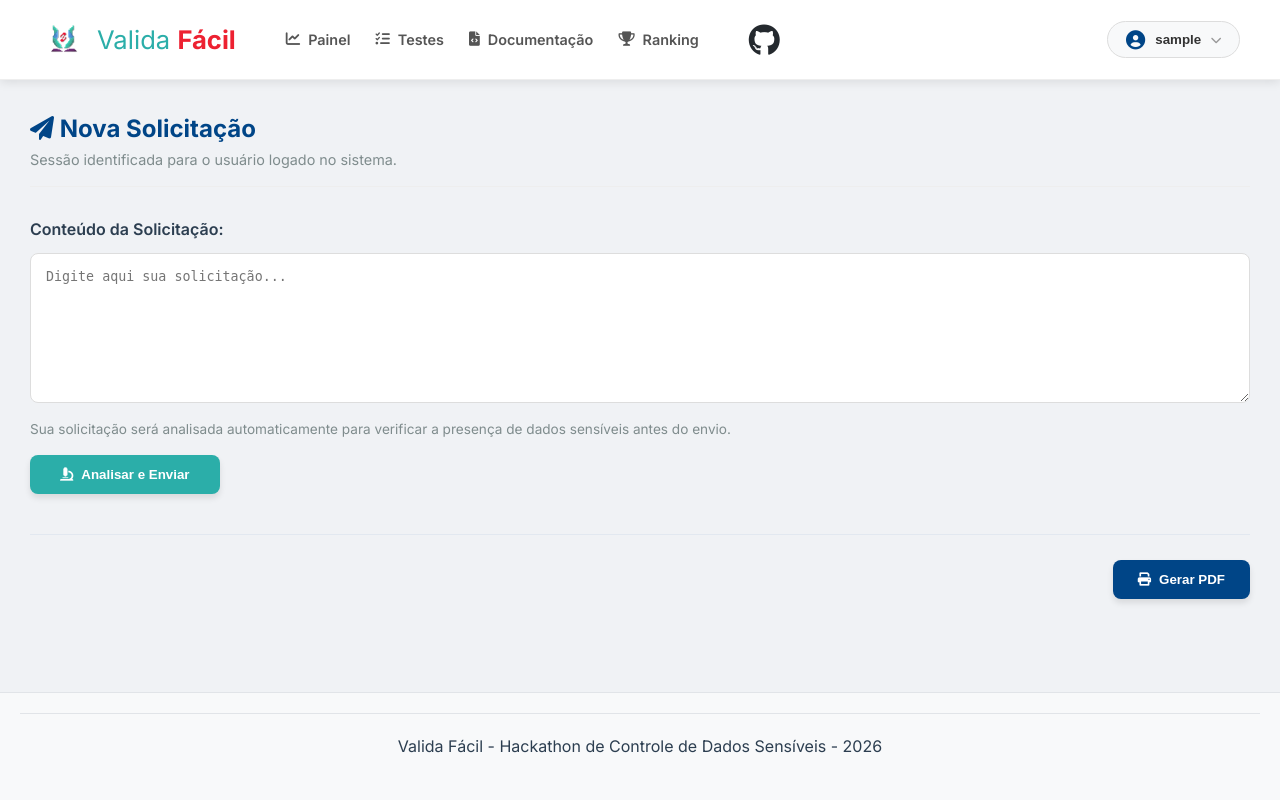
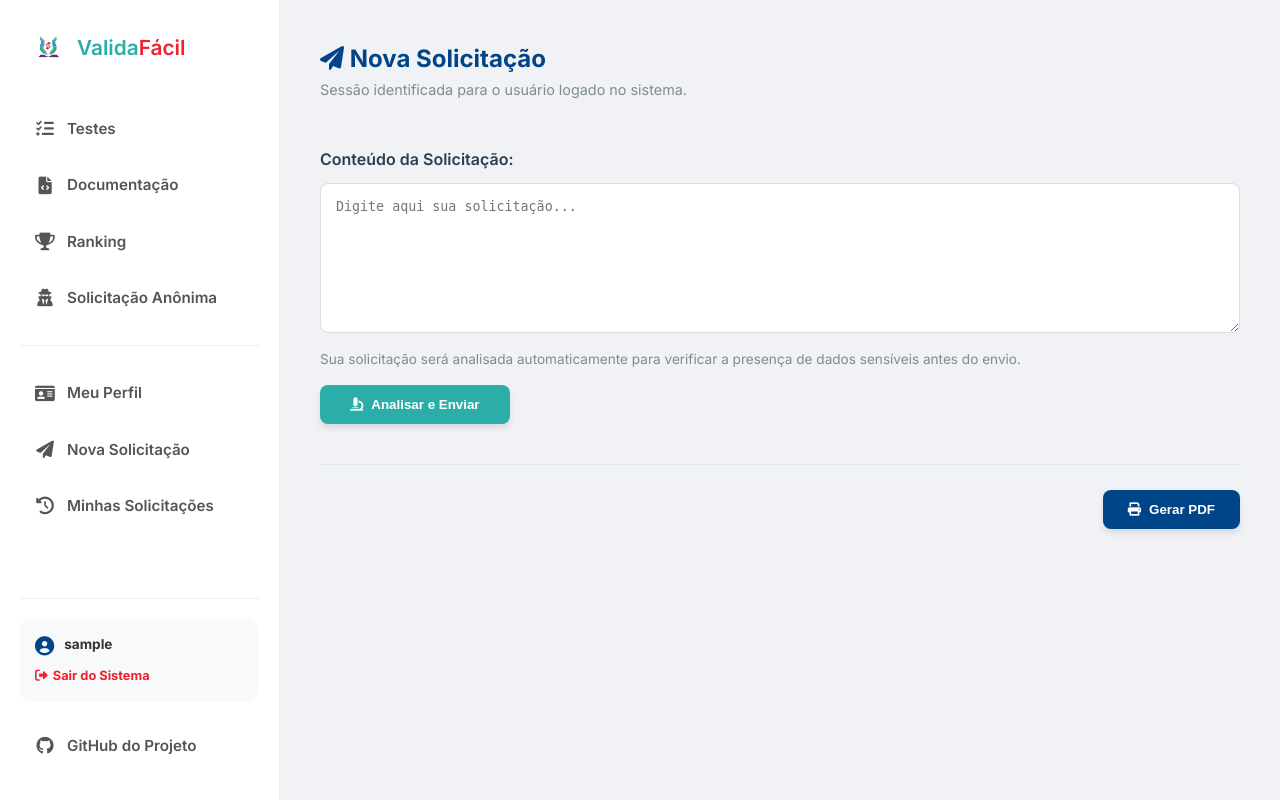
Before and after one commit to KD-Devz/Hackathon_Controle_Social_Desafio_Participa_DF, a Flask app: page /nova_solicitacao in a window 1280 px wide. Run offline with Flask 3, Linux system fonts and the light colour scheme; the visitor is signed in with stand-in values (Sample User, id 1); data comes from the database, SQL or seed files in the repository.

Commit message:
feat(projeto): Style com menu lateral

```diff
--- a/src/utils/carregador.py
+++ b/src/utils/carregador.py
@@ -308,9 +308,7 @@ def remover_substrings(lista):
 
 
 def calcular_escala_criticidade(valor_bruto):
-    # Definimos um valor máximo teórico para o sistema (ex: 1000)
-    # ou usamos o maior valor observado na amostra atual
-    valor_max = 1000
+    valor_max = 30
     valor_min = 0
 
     # Aplicação da fórmula de normalização
--- a/templates/base.html
+++ b/templates/base.html
@@ -18,73 +18,108 @@
     <link rel="stylesheet" href="{{ url_for('static', filename='css/tables.css') }}">
 
     <style>
-        /* Ajustes para o novo layout sem Sidebar */
+        :root {
+            --sidebar-width: 280px;
+            --sidebar-bg: #ffffff;
+        }
+
+        body {
+            background-color: var(--bg-body);
+            margin: 0;
+        }
+
+        /* Container que divide Sidebar e Conteúdo */
         .app-container {
             display: flex;
-            flex-direction: column;
             min-height: 100vh;
         }
 
-        .content-area {
-            padding: 30px;
-            max-width: 1400px;
-            margin: 0 auto;
-            width: 100%;
+        /* Estilização da Sidebar */
+        .sidebar {
+            width: var(--sidebar-width);
+            background: var(--sidebar-bg);
+            border-right: 1px solid #eee;
+            position: fixed;
+            height: 100vh;
+            display: flex;
+            flex-direction: column;
+            padding: 30px 20px;
+            z-index: 1000;
         }
 
-        .nav-link-top {
+        .sidebar-brand {
+            text-decoration: none;
+            display: flex;
+            align-items: center;
+            gap: 12px;
+            margin-bottom: 40px;
+            padding-left: 10px;
+        }
+
+        .nav-column {
+            display: flex;
+            flex-direction: column;
+            gap: 8px;
+            flex: 1;
+        }
+
+        /* Links da Sidebar */
+        .nav-link-side {
             text-decoration: none;
             color: #555;
             font-weight: 600;
-            font-size: 0.9rem;
+            font-size: 0.95rem;
             display: flex;
             align-items: center;
-            gap: 8px;
-            transition: color 0.3s;
+            gap: 12px;
+            padding: 12px 15px;
+            border-radius: 10px;
+            transition: all 0.3s;
         }
 
-        .nav-link-top:hover {
-            color: var(--primary);
+        .nav-link-side i {
+            width: 20px;
+            font-size: 1.1rem;
+            text-align: center;
         }
 
-        /* Dropdown Estilizado */
-        .dropdown-menu {
-            display: none;
-            position: absolute;
-            right: 0;
-            top: 50px;
-            background: white;
-            min-width: 220px;
-            box-shadow: 0 10px 25px rgba(0, 0, 0, 0.1);
-            border-radius: 12px;
-            z-index: 1000;
-            border: 1px solid #eee;
-            overflow: hidden;
-            animation: fadeIn 0.2s ease;
+        .nav-link-side:hover {
+            background: #f8f9fa;
+            color: var(--primary);
+            transform: translateX(5px);
         }
 
-        @keyframes fadeIn {
-            from {
-                opacity: 0;
-                transform: translateY(-10px);
-            }
-            to {
-                opacity: 1;
-                transform: translateY(0);
-            }
+        .nav-link-side.active {
+            background: var(--primary);
+            color: white;
         }
 
-        .dropdown-item {
-            display: block;
-            padding: 12px 20px;
-            color: #333;
-            text-decoration: none;
-            font-size: 0.9rem;
-            transition: background 0.2s;
+        /* Área de Conteúdo ajustada */
+        .content-area {
+            flex: 1;
+            margin-left: var(--sidebar-width); /* Empurra o conteúdo para a direita */
+            padding: 40px;
+            width: calc(100% - var(--sidebar-width));
         }
 
-        .dropdown-item:hover {
+        .sidebar-footer {
+            margin-top: auto;
+            padding-top: 20px;
+            border-top: 1px solid #eee;
+        }
+
+        .user-section-side {
+            margin-bottom: 20px;
+            padding: 15px;
             background: #f8f9fa;
+            border-radius: 12px;
+        }
+
+        @media (max-width: 992px) {
+            .sidebar { width: 80px; padding: 20px 10px; }
+            .sidebar span, .sidebar-brand span, .user-name-text { display: none; }
+            .content-area { margin-left: 80px; width: calc(100% - 80px); }
+            .nav-link-side { justify-content: center; }
         }
     </style>
     {% block head %}{% endblock %}
@@ -92,106 +127,73 @@
 <body>
 
 <div class="app-container">
-    <header class="navbar"
-            style="display: flex; justify-content: space-between; align-items: center; padding: 0 40px; height: 80px; background: white; border-bottom: 1px solid #eee; position: sticky; top: 0; z-index: 100;">
+    <aside class="sidebar">
+        <a href="{{ url_for('index.pagina_index') }}" class="sidebar-brand">
+            <img src="{{ url_for('static', filename='imagens/logo.png') }}" alt="Logo" style="height: 35px;">
+            <span style="font-size: 1.3rem; color: var(--risco-alarmante); font-weight: 600;">
+                Valida<span style="color: var(--risco-severo);">Fácil</span>
+            </span>
+        </a>
 
-        <div style="display: flex; align-items: center; gap: 50px;">
-            <a href="{{ url_for('index.pagina_index') }}"
-               style="text-decoration: none; display: flex; align-items: center; gap: 12px;">
-                <img src="{{ url_for('static', filename='imagens/logo.png') }}" alt="Logo" style="height: 45px;">
-                <span style="font-size: 1.6rem; color: var(--risco-alarmante); font-weight: 500; line-height: 1;">
-                    Valida <strong style="color: var(--risco-severo);">Fácil</strong>
-                </span>
+        <nav class="nav-column">
+            <a href="{{ url_for('lista_de_testes.pagina_testes') }}" class="nav-link-side">
+                <i class="fas fa-list-check"></i> <span>Testes</span>
+            </a>
+            <a href="{{ url_for('documentacao.pagina_documentacao') }}" class="nav-link-side">
+                <i class="fas fa-file-code"></i> <span>Documentação</span>
+            </a>
+            <a href="{{ url_for('ranking_de_testes.pagina_ranking_de_testes') }}" class="nav-link-side">
+                <i class="fas fa-trophy"></i> <span>Ranking</span>
+            </a>
+            <a href="{{ url_for('anonimo.pagina_enviar_solicitacao_anonima') }}" class="nav-link-side">
+                <i class="fas fa-user-secret"></i> <span>Solicitação Anônima</span>
             </a>
 
-            <nav style="display: flex; gap: 25px;">
-                <a href="{{ url_for('index.pagina_index') }}" class="nav-link-top"><i class="fas fa-chart-line"></i>
-                    Painel</a>
-                <a href="{{ url_for('lista_de_testes.pagina_testes') }}" class="nav-link-top"><i
-                        class="fas fa-list-check"></i> Testes</a>
-                <a href="{{ url_for('documentacao.pagina_documentacao') }}" class="nav-link-top"><i
-                        class="fas fa-file-code"></i> Documentação</a>
-                <a href="{{ url_for('ranking_de_testes.pagina_ranking_de_testes') }}" class="nav-link-top"><i
-                        class="fas fa-trophy"></i> Ranking</a>
-            </nav>
+            <hr style="border: 0; border-top: 1px solid #eee; margin: 15px 0;">
+
+            {% if session.get('user_id') %}
+                <a href="{{ url_for('perfil.pagina_meu_perfil') }}" class="nav-link-side">
+                    <i class="fas fa-id-card"></i> <span>Meu Perfil</span>
+                </a>
+                <a href="{{ url_for('solicitacao.pagina_enviar_solicitacao') }}" class="nav-link-side">
+                    <i class="fas fa-paper-plane"></i> <span>Nova Solicitação</span>
+                </a>
+                <a href="{{ url_for('solicitacao.ver_solicitacoes') }}" class="nav-link-side">
+                    <i class="fas fa-history"></i> <span>Minhas Solicitações</span>
+                </a>
+            {% endif %}
+        </nav>
+
+        <div class="sidebar-footer">
+            {% if session.get('user_id') %}
+                <div class="user-section-side">
+                    <div style="display: flex; align-items: center; gap: 10px; margin-bottom: 10px;">
+                        <i class="fas fa-user-circle" style="color: var(--primary); font-size: 1.2rem;"></i>
+                        <span class="user-name-text" style="font-weight: 700; font-size: 0.85rem; color: #333;">
+                            {{ session.get('user_name') }}
+                        </span>
+                    </div>
+                    <a href="{{ url_for('auth.logout') }}" style="text-decoration: none; color: #ed2131; font-weight: 700; font-size: 0.8rem; display: flex; align-items: center; gap: 5px;">
+                        <i class="fas fa-sign-out-alt"></i> <span>Sair do Sistema</span>
+                    </a>
+                </div>
+            {% else %}
+                <a href="{{ url_for('auth.login') }}" class="nav-link-side" style="color: var(--primary);">
+                    <i class="fas fa-sign-in-alt"></i> <span>Acessar Sistema</span>
+                </a>
+            {% endif %}
 
             <a href="https://github.com/KD-Devz/Hackathon_Controle_Social_Desafio_Participa_DF"
-               target="_blank"
-               title="Ver código no GitHub"
-               style="text-decoration: none; color: #24292e; font-size: 2rem; display: flex; align-items: center; transition: transform 0.2s;">
-                <i class="fab fa-github"></i>
+               target="_blank" class="nav-link-side">
+                <i class="fab fa-github"></i> <span>GitHub do Projeto</span>
             </a>
         </div>
-
-
-        <div class="navbar-user">
-            {% if session.get('user_id') %}
-                <div style="position: relative;">
-                    <button onclick="toggleDropdown()" id="userBtn"
-                            style="background: #f8f9fa; border: 1px solid #ddd; padding: 8px 18px; border-radius: 50px; cursor: pointer; display: flex; align-items: center; gap: 10px; font-weight: 600; transition: all 0.3s;">
-                        <i class="fas fa-user-circle" style="color: var(--primary); font-size: 1.2rem;"></i>
-                        <span style="color: #333;">{{ session.get('user_name', 'Usuário') }}</span>
-                        <i class="fas fa-chevron-down" style="font-size: 0.7rem; color: #999;"></i>
-                    </button>
-
-                    <div id="userDropdown" class="dropdown-menu">
-                        <div style="padding: 15px 20px; background: #fcfcfc; border-bottom: 1px solid #eee;">
-                            <small style="color: #999; text-transform: uppercase; font-size: 0.65rem; font-weight: 800;">Minha
-                                Conta</small>
-                        </div>
-                        <a href="{{ url_for('perfil.pagina_meu_perfil') }}" class="dropdown-item">
-                            <i class="fas fa-id-card" style="width: 20px;"></i> Meu Perfil
-                        </a>
-                        <a href="{{ url_for('solicitacao.pagina_enviar_solicitacao') }}" class="dropdown-item">
-                            <i class="fas fa-paper-plane" style="width: 20px;"></i> Nova Solicitação
-                        </a>
-                        <a href="{{ url_for('solicitacao.ver_solicitacoes') }}" class="dropdown-item">
-                            <i class="fas fa-list-ul" style="width: 20px;"></i> Minhas Solicitações
-                        </a>
-                        <div style="border-top: 1px solid #eee; background: #fff5f5;">
-                            <a href="{{ url_for('auth.logout') }}" class="dropdown-item"
-                               style="color: #ed2131; font-weight: 700;">
-                                <i class="fas fa-sign-out-alt" style="width: 20px;"></i> Sair
-                            </a>
-                        </div>
-                    </div>
-                </div>
-            {% else %}
-                <a href="{{ url_for('auth.login') }}" class="btn-login"
-                   style="background: var(--primary); color: white; padding: 10px 25px; border-radius: 50px; text-decoration: none; font-weight: 600; box-shadow: 0 4px 10px rgba(0,0,0,0.1);">
-                    Acessar Sistema
-                </a>
-            {% endif %}
-        </div>
-    </header>
+    </aside>
 
     <main class="content-area">
         {% block main %}{% endblock %}
     </main>
-
-    <footer class="footer" style="margin-top: auto;">
-        {% include "includes/footer.html" %}
-    </footer>
 </div>
-
-<script>
-    function toggleDropdown() {
-        const dropdown = document.getElementById("userDropdown");
-        const btn = document.getElementById("userBtn");
-        const isOpen = dropdown.style.display === "block";
-
-        dropdown.style.display = isOpen ? "none" : "block";
-        btn.style.borderColor = isOpen ? "#ddd" : "var(--primary)";
-    }
-
-    // Fechar ao clicar fora
-    window.onclick = function (event) {
-        if (!event.target.closest('#userBtn')) {
-            document.getElementById("userDropdown").style.display = "none";
-            document.getElementById("userBtn").style.borderColor = "#ddd";
-        }
-    }
-</script>
 
 {% block scripts %}{% endblock %}
 </body>
--- a/templates/real/pagina_detalhes_analise.html
+++ b/templates/real/pagina_detalhes_analise.html
@@ -173,8 +173,10 @@
                 <table class="doc-table" style="width: 100%; border-collapse: collapse;">
                     <thead>
                     <tr style="background: #f8f9fa;">
-                        <th style="width: 30%; padding: 12px; text-align: left; color: black;">Tipo de Dado</th>
-                        <th style="padding: 12px; text-align: left; color: black;">Valores Extraídos (LGPD)</th>
+                        <th style="width: 60%; padding: 12px; color: black; text-align: left;">Padrão</th>
+                        <th style="text-align: center; padding: 12px; color: black;">Valores Encontrados
+                            (LGPD)
+                        </th>
                     </tr>
                     </thead>
                     <tbody>
--- a/templates/real/pagina_enviar_solicitacao.html
+++ b/templates/real/pagina_enviar_solicitacao.html
@@ -237,10 +237,14 @@
 
                         <table class="doc-table" style="width: 100%; border-collapse: collapse;">
                             <thead>
+
                             <tr style="background: #f8f9fa;">
-                                <th style="width: 30%; padding: 12px; text-align: left;">Padrão</th>
-                                <th style="padding: 12px; text-align: left;">Valores Encontrados (LGPD)</th>
+                                <th style="width: 60%; padding: 12px; color: black; text-align: left;">Padrão</th>
+                                <th style="text-align: center; padding: 12px; color: black;">Valores Encontrados
+                                    (LGPD)
+                                </th>
                             </tr>
+
                             </thead>
                             <tbody>
                             {% for chave, valores in resposta.PADROES.items() %}
--- a/templates/testes/pagina_teste_detalhado.html
+++ b/templates/testes/pagina_teste_detalhado.html
@@ -179,8 +179,10 @@
                 <table class="doc-table" style="width: 100%; border-collapse: collapse;">
                     <thead>
                     <tr style="background: #f8f9fa;">
-                        <th style="width: 30%; padding: 12px; text-align: left;">Padrão</th>
-                        <th style="padding: 12px; text-align: left;">Valores Encontrados (LGPD)</th>
+                        <th style="width: 60%; padding: 12px; color: black; text-align: left;">Padrão</th>
+                        <th style="text-align: center; padding: 12px; color: black;">Valores Encontrados
+                            (LGPD)
+                        </th>
                     </tr>
                     </thead>
                     <tbody>
```
Also changed, not shown: src/utils/texto.py (+37 -0 lines), templates/real/pagina_enviar_solicitacao_anonima.html (+9 -2 lines).
